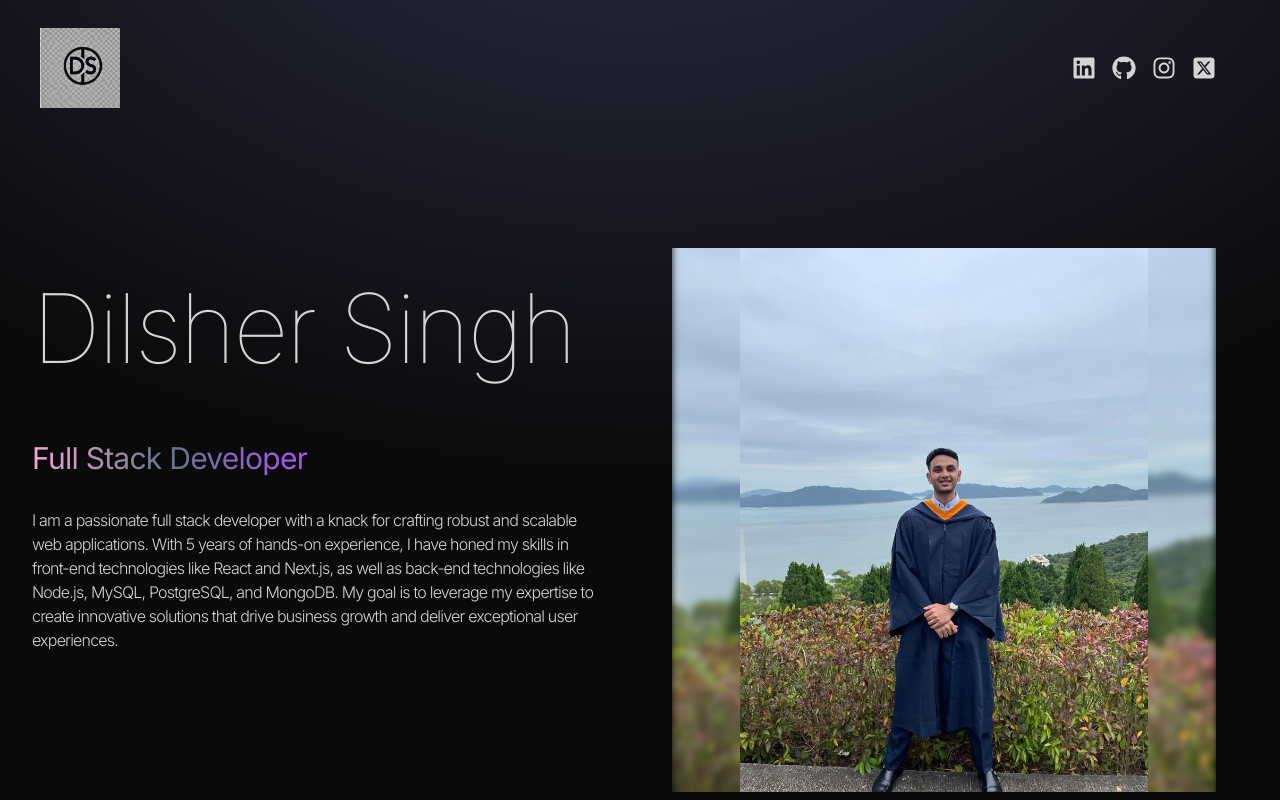
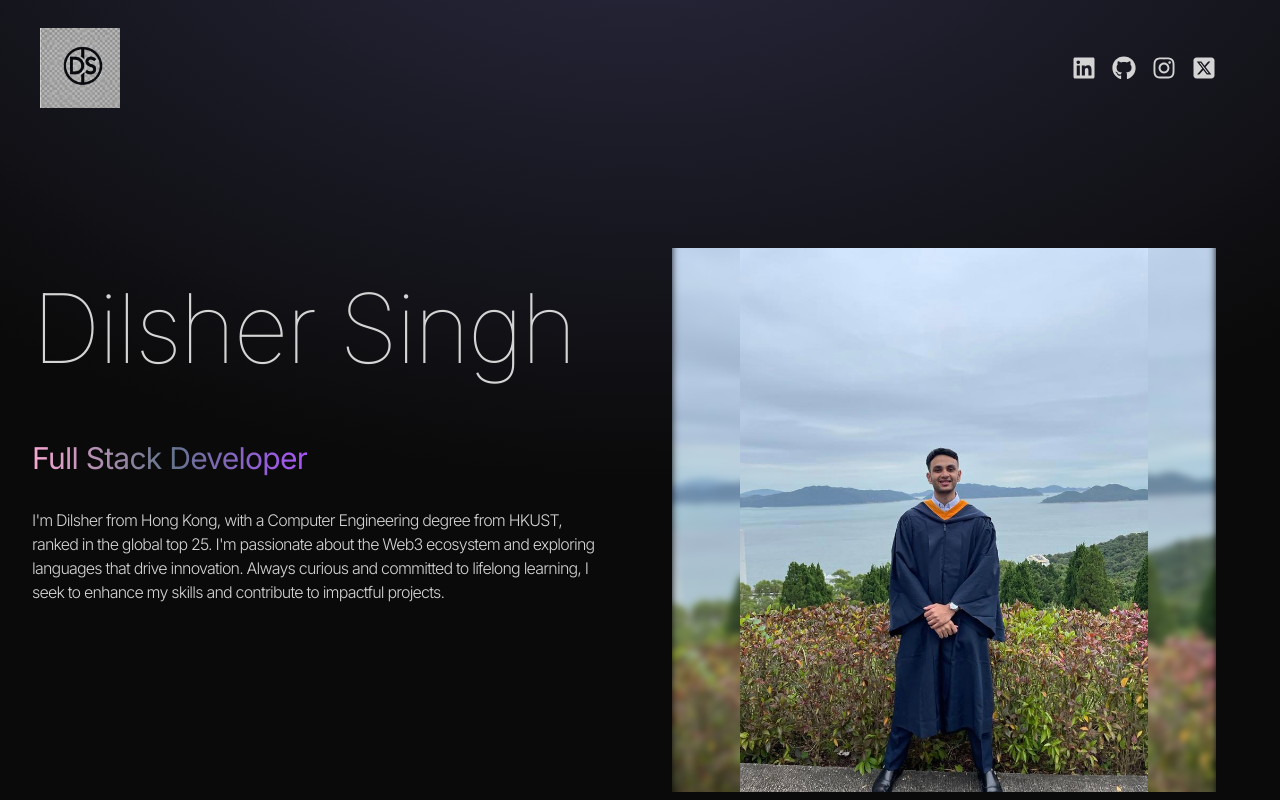
Before and after one commit to dilsher07singh/Portfolio, a React (Vite) app: page / in a window 1280 px wide. Shown: the top 800 px of the page. Built offline with nearby package versions, Linux system fonts and the light colour scheme.

Commit message:
Updated constants

```diff
--- a/src/constants/index.js
+++ b/src/constants/index.js
@@ -3,7 +3,9 @@ import project2 from "../assets/projects/project-2.jpg";
 import project3 from "../assets/projects/project-3.jpg";
 import project4 from "../assets/projects/project-4.jpg";
 
-export const HERO_CONTENT = `I am a passionate full stack developer with a knack for crafting robust and scalable web applications. With 5 years of hands-on experience, I have honed my skills in front-end technologies like React and Next.js, as well as back-end technologies like Node.js, MySQL, PostgreSQL, and MongoDB. My goal is to leverage my expertise to create innovative solutions that drive business growth and deliver exceptional user experiences.`;
+export const HERO_CONTENT = `I'm Dilsher from Hong Kong, with a Computer Engineering degree from HKUST, ranked in the global top 25. I'm passionate about the Web3 ecosystem and exploring languages that drive innovation. Always curious and committed to lifelong learning, I seek to enhance my skills and contribute to impactful projects.
+
+`;
 
 export const ABOUT_TEXT = `I am a dedicated and versatile full stack developer with a passion for creating efficient and user-friendly web applications. With 5 years of professional experience, I have worked with a variety of technologies, including React, Next.js, Node.js, MySQL, PostgreSQL, and MongoDB. My journey in web development began with a deep curiosity for how things work, and it has evolved into a career where I continuously strive to learn and adapt to new challenges. I thrive in collaborative environments and enjoy solving complex problems to deliver high-quality solutions. Outside of coding, I enjoy staying active, exploring new technologies, and contributing to open-source projects.`;
 
```
